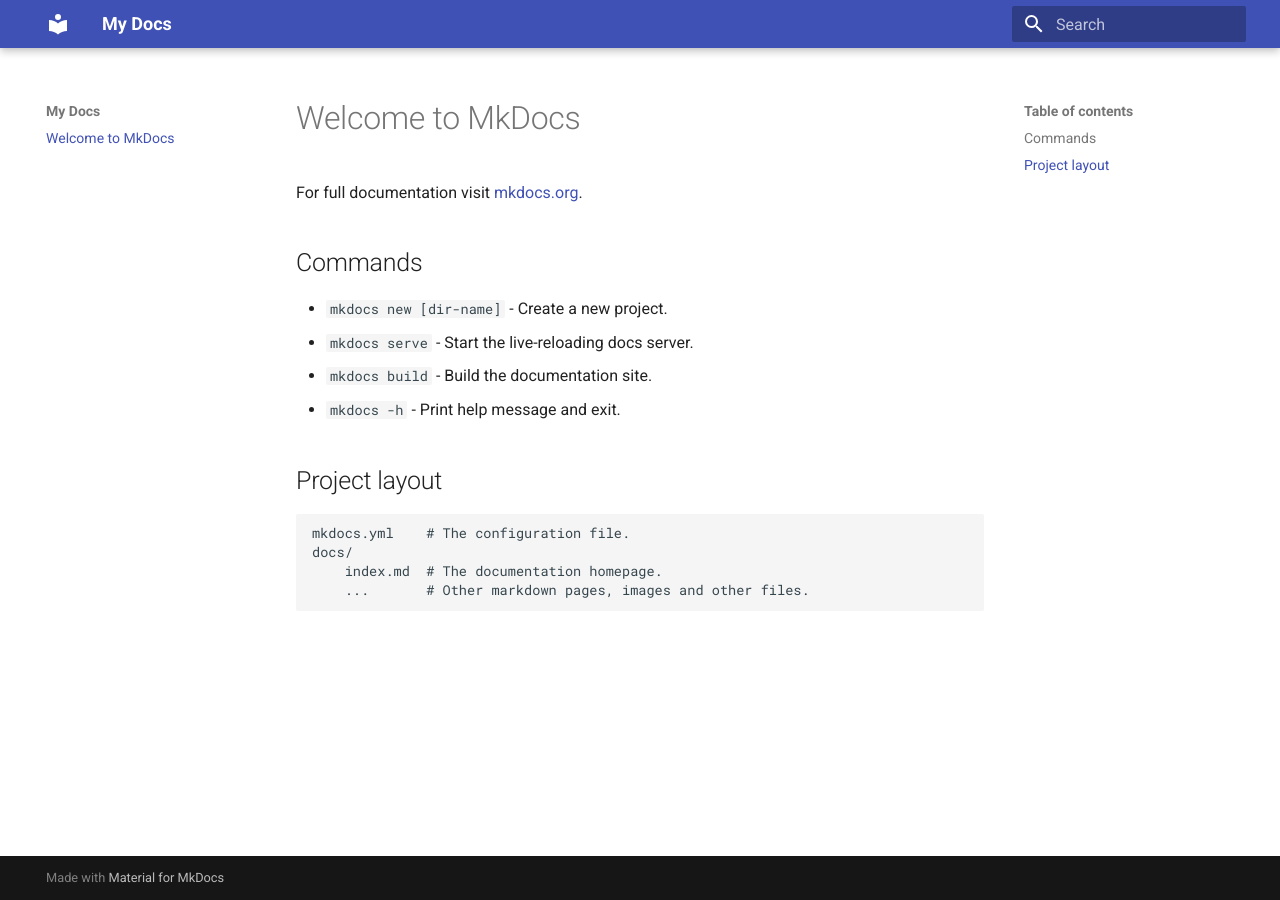
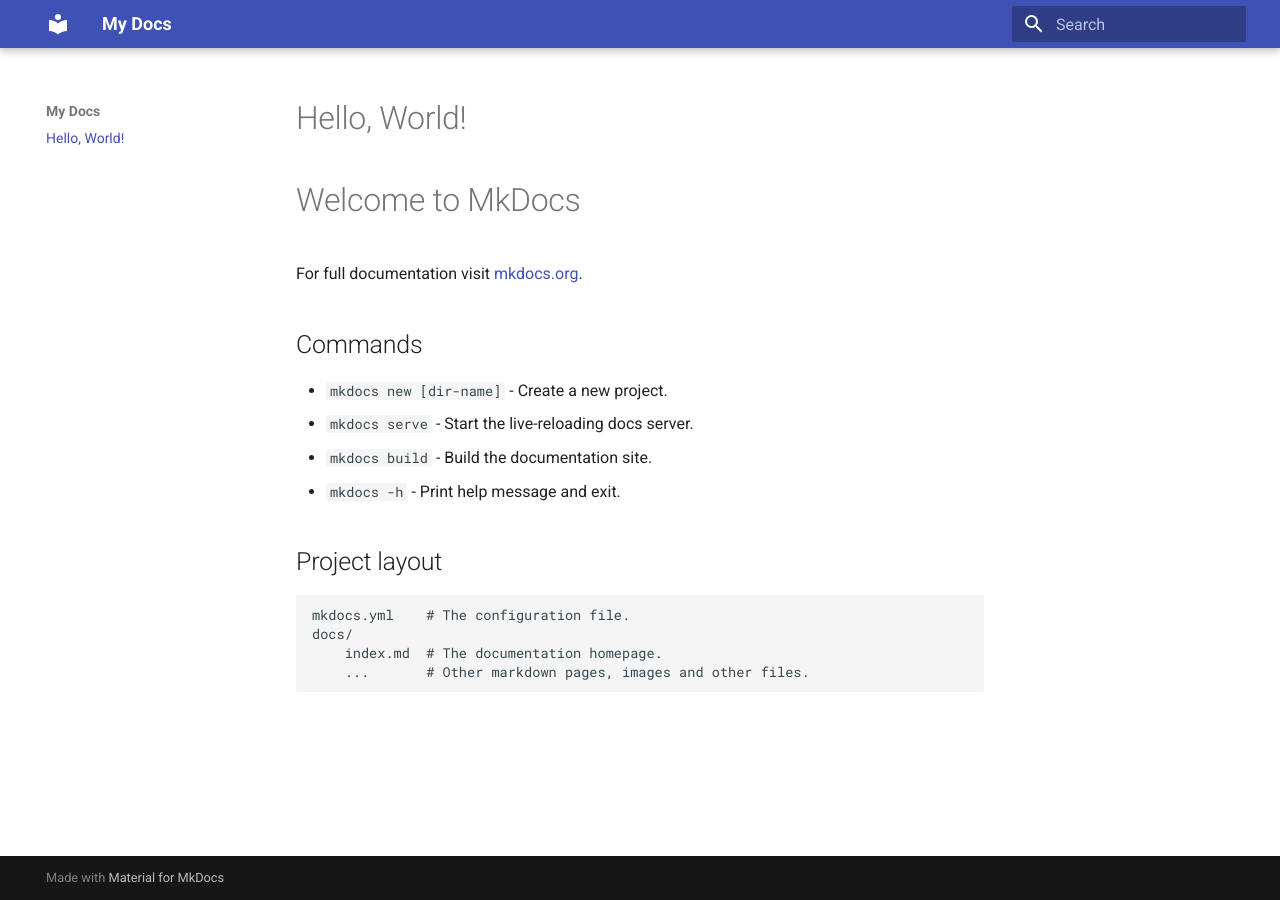
Before and after one commit to dtu-energy/Odyssey, an MkDocs documentation site: the page built from docs/index.md, in a window 1280 px wide. Built offline with MkDocs 1.6.1 and Material for MkDocs 9.7.7, drawn with Linux system fonts in a browser that asks for light colours.

Commit message:
docs test

```diff
--- a/docs/index.md
+++ b/docs/index.md
@@ -1,3 +1,5 @@
+# Hello, World!
+
 # Welcome to MkDocs
 
 For full documentation visit [mkdocs.org](https://www.mkdocs.org).
```
